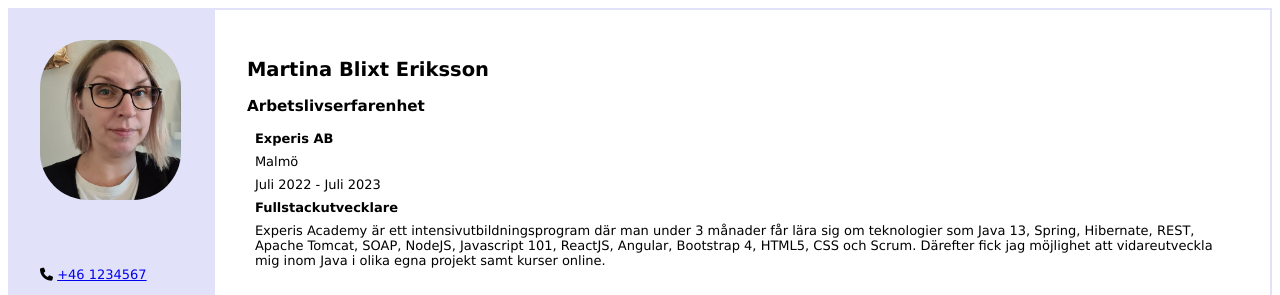
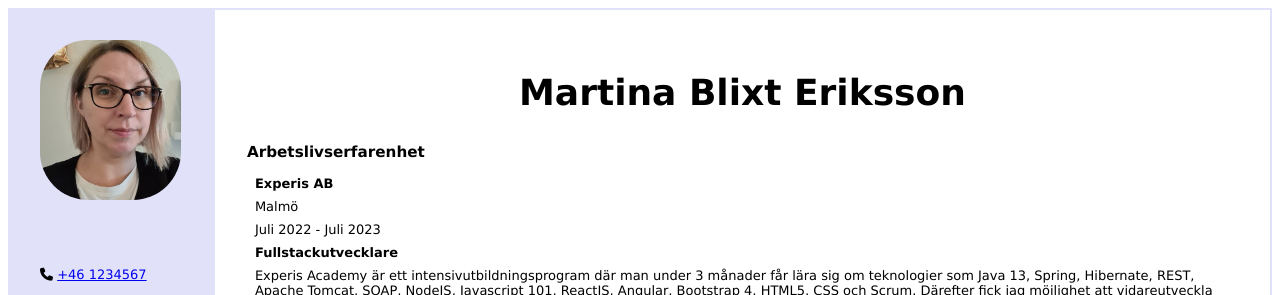
Before and after one commit to anmabler/CV, a plain HTML site: page index.html in a window 1280 px wide. Shown: the top 295 px of the page. Drawn offline with Linux system fonts and the light colour scheme.

Commit message:
fix: styling name

```diff
--- a/styles.css
+++ b/styles.css
@@ -51,3 +51,7 @@ p{
 a:visited{
     color: black;
 }
+.nameContainer{
+    text-align: center;
+    font-size:x-large;
+}
```
